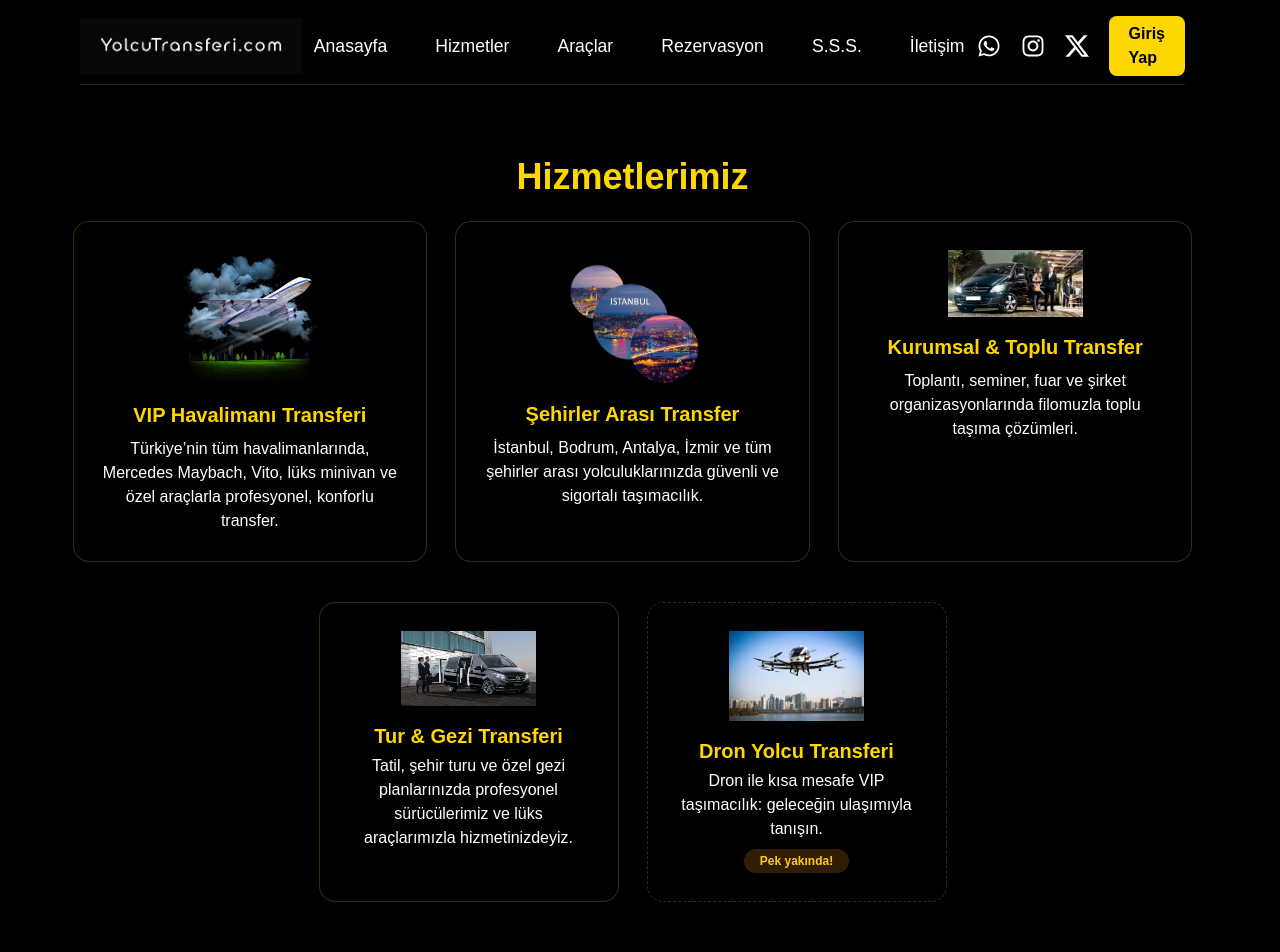
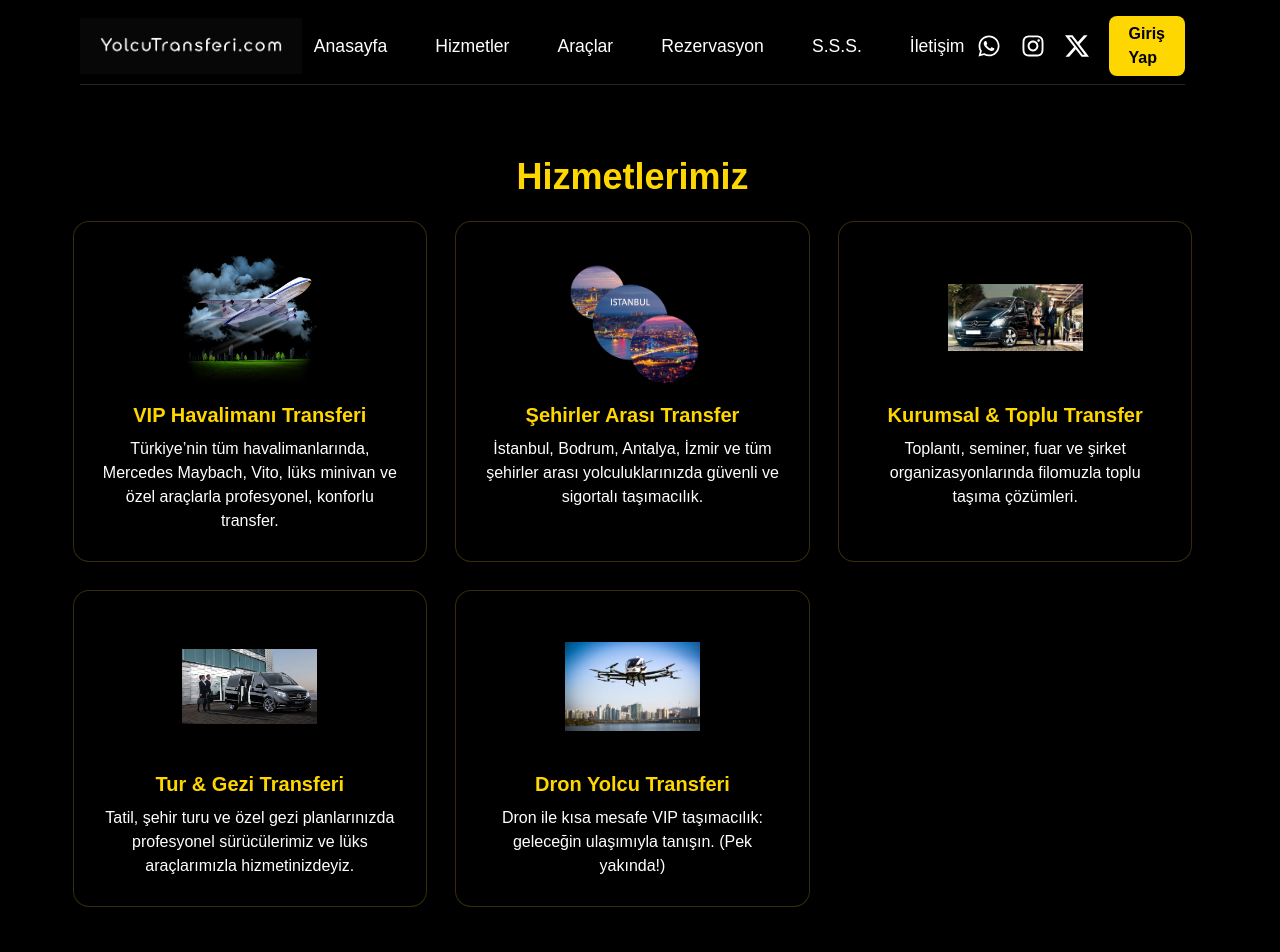
Before and after one commit to haliltayfur/yolcutransferi, a Next.js app: page /hizmetler in a window 1280 px wide. Shown: the top 952 px of the page. Built offline with nearby package versions, Linux system fonts and the light colour scheme.

Commit message:
Update page.js

```diff
--- a/app/hizmetler/page.js
+++ b/app/hizmetler/page.js
@@ -21,6 +21,18 @@ const HIZMETLER = [
     icon: "/icon-kurumsal.png",
     href: "/kurumsal",
   },
+  {
+    title: "Tur & Gezi Transferi",
+    desc: "Tatil, şehir turu ve özel gezi planlarınızda profesyonel sürücülerimiz ve lüks araçlarımızla hizmetinizdeyiz.",
+    icon: "/icon-tur.png",
+    href: "/tur-gezi",
+  },
+  {
+    title: "Dron Yolcu Transferi",
+    desc: "Dron ile kısa mesafe VIP taşımacılık: geleceğin ulaşımıyla tanışın. (Pek yakında!)",
+    icon: "/icon-dron.png",
+    href: "/dron",
+  },
 ];
 
 export default function Hizmetlerimiz() {
@@ -30,68 +42,23 @@ export default function Hizmetlerimiz() {
         Hizmetlerimiz
       </h2>
 
-      {/* Üstteki 3 hizmet kutusu */}
       <div className="grid grid-cols-1 md:grid-cols-3 gap-7 justify-center">
-        {HIZMETLER.map((hizmet) => (
-          <Link
-            href={hizmet.href}
-            key={hizmet.title}
-            className="flex flex-col items-center bg-black/70 rounded-2xl shadow-lg p-7 border border-gold/25 hover:border-gold hover:bg-black/90 transition-all cursor-pointer"
-          >
-            <Image
-              src={hizmet.icon}
-              alt={hizmet.title}
-              width={135}
-              height={135}
-              className="mb-4"
-              style={{ objectFit: "contain" }}
-            />
-            <h3 className="font-bold text-xl text-gold mb-2 text-center">{hizmet.title}</h3>
-            <p className="text-gray-200 text-center">{hizmet.desc}</p>
-          </Link>
-        ))}
-      </div>
-
-      {/* Alttaki 2 hizmet (yan yana ve ortalı) */}
-      <div className="flex justify-center gap-7 mt-10 flex-wrap">
-        {[
-          {
-            title: "Tur & Gezi Transferi",
-            desc: "Tatil, şehir turu ve özel gezi planlarınızda profesyonel sürücülerimiz ve lüks araçlarımızla hizmetinizdeyiz.",
-            icon: "/icon-tur.png",
-            href: "/tur-gezi",
-            isSoon: false,
-          },
-          {
-            title: "Dron Yolcu Transferi",
-            desc: "Dron ile kısa mesafe VIP taşımacılık: geleceğin ulaşımıyla tanışın.",
-            icon: "/icon-dron.png",
-            href: "/dron",
-            isSoon: true,
-          },
-        ].map((item) => (
+        {HIZMETLER.map((item) => (
           <Link
             href={item.href}
             key={item.title}
-            className={`flex flex-col items-center bg-black/70 ${
-              item.isSoon ? "border-dashed" : ""
-            } rounded-2xl shadow-lg p-7 border border-gold/25 hover:border-gold hover:bg-black/90 transition-all cursor-pointer w-[300px]`}
+            className="flex flex-col items-center bg-black/70 rounded-2xl shadow-lg p-7 border border-gold/25 hover:border-gold hover:bg-black/90 transition-all cursor-pointer"
           >
-            <Image
-              src={item.icon}
-              alt={item.title}
-              width={135}
-              height={135}
-              className="mb-4"
-              style={{ objectFit: "contain" }}
-            />
-            <h3 className="font-bold text-xl text-gold mb-1 text-center">{item.title}</h3>
+            <div className="w-[135px] h-[135px] mb-4 relative">
+              <Image
+                src={item.icon}
+                alt={item.title}
+                fill
+                className="object-contain"
+              />
+            </div>
+            <h3 className="font-bold text-xl text-gold mb-2 text-center">{item.title}</h3>
             <p className="text-gray-200 text-center">{item.desc}</p>
-            {item.isSoon && (
-              <span className="inline-block text-xs px-4 py-1 rounded-xl bg-yellow-700/30 text-yellow-400 font-semibold mt-2">
-                Pek yakında!
-              </span>
-            )}
           </Link>
         ))}
       </div>
```
